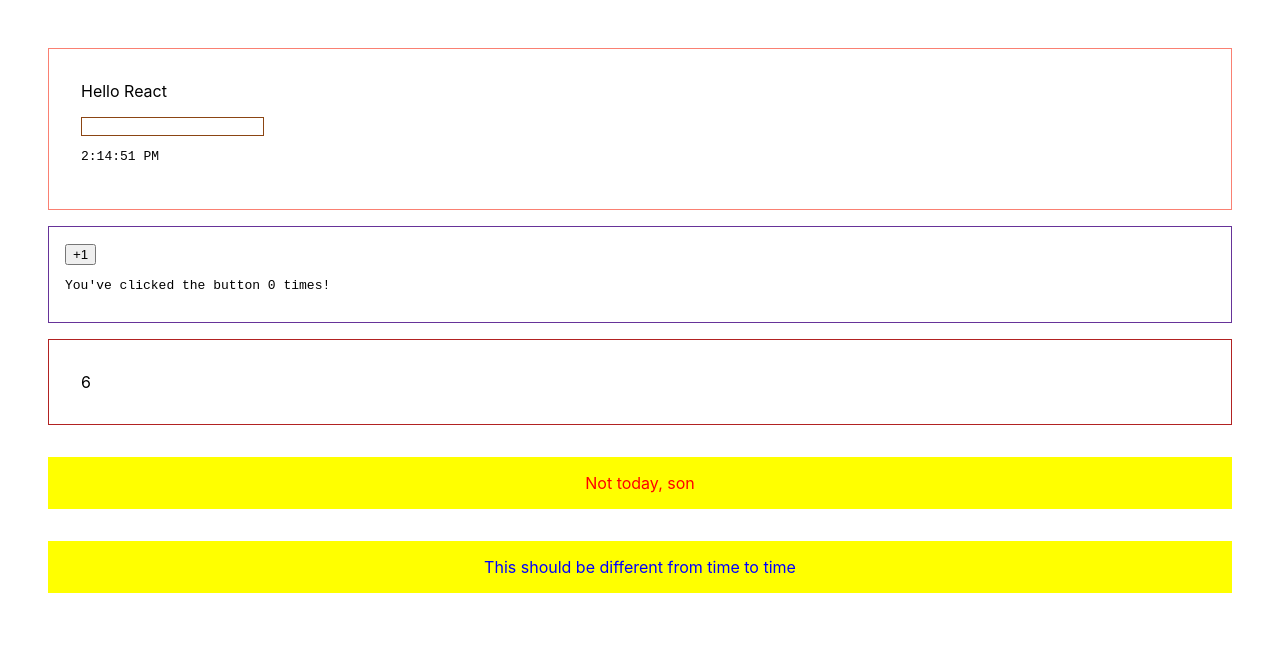
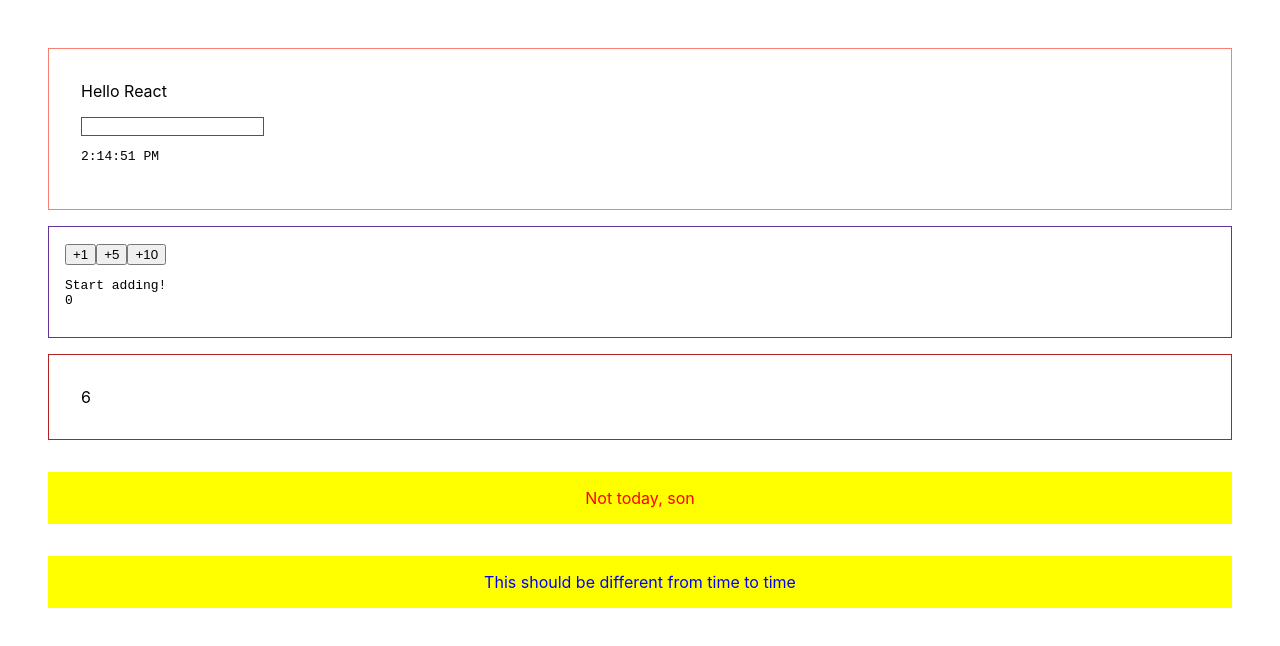
Before and after one commit to stevent12x/reactjs-playground, a React (Create React App) app: page / in a window 1280 px wide. Shown: the top 646 px of the page. Built offline with nearby package versions, Linux system fonts and the light colour scheme.

Commit message:
changed to adding machine

```diff
--- a/src/Components.js
+++ b/src/Components.js
@@ -3,15 +3,6 @@ import React, {useState} from 'react'
 
 
 // All these components are in JSX Format //
-
-
-// Button Component //
-function Components(props) {
-	return <button type="submit">{props.label}</button>;
-}
-export {Components};
-
-
 // Generates a Random Number //
 const RandomValue = () => (
 	<div>
@@ -20,16 +11,18 @@ const RandomValue = () => (
 );
 export {RandomValue};
 
-const Button = ({clickAction}) => {
+const Button = ({clickAction, clickValue}) => {
 	return (
-		<button onClick={clickAction}>
-			+1
+		<button onClick={() => clickAction(clickValue)}>
+			+{clickValue}
 		</button>
 	);
 };
 const Display = ({content}) => (
 	<pre>
-	You've clicked the button{' ' + content + ' '}times!
+		Start adding!
+		<br/>
+		{content}
 	</pre>
 );
 // This function takes the following two and wraps them in a single function that can be called and updated  //
@@ -37,13 +30,15 @@ const Display = ({content}) => (
 // Very cool //
 const CountManager = () => {
 	const [count, setCount] = useState(0);
-	const incrementCounter = () => {
-		setCount(count+1);
+	const incrementCounter = (incrementValue) => {
+		setCount(count + incrementValue);
 	}
 	return (
 		<>
-		<Button clickAction={incrementCounter}/>
-		<Display content={count}/>
+			<Button clickAction={incrementCounter} clickValue={1}/>
+			<Button clickAction={incrementCounter} clickValue={5}/>
+			<Button clickAction={incrementCounter} clickValue={10}/>
+			<Display content={count}/>
 		</>
 	);
 };
```
